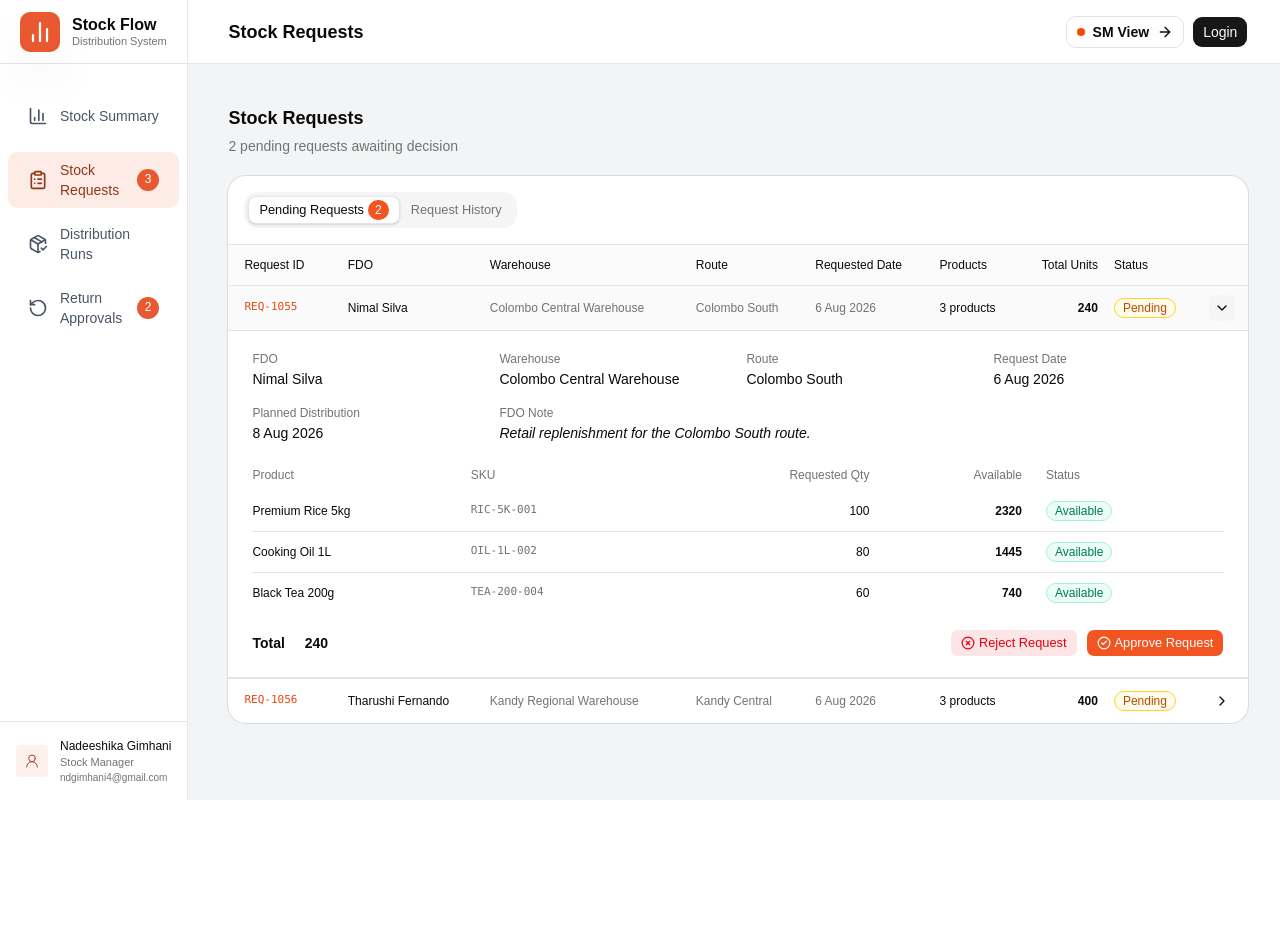
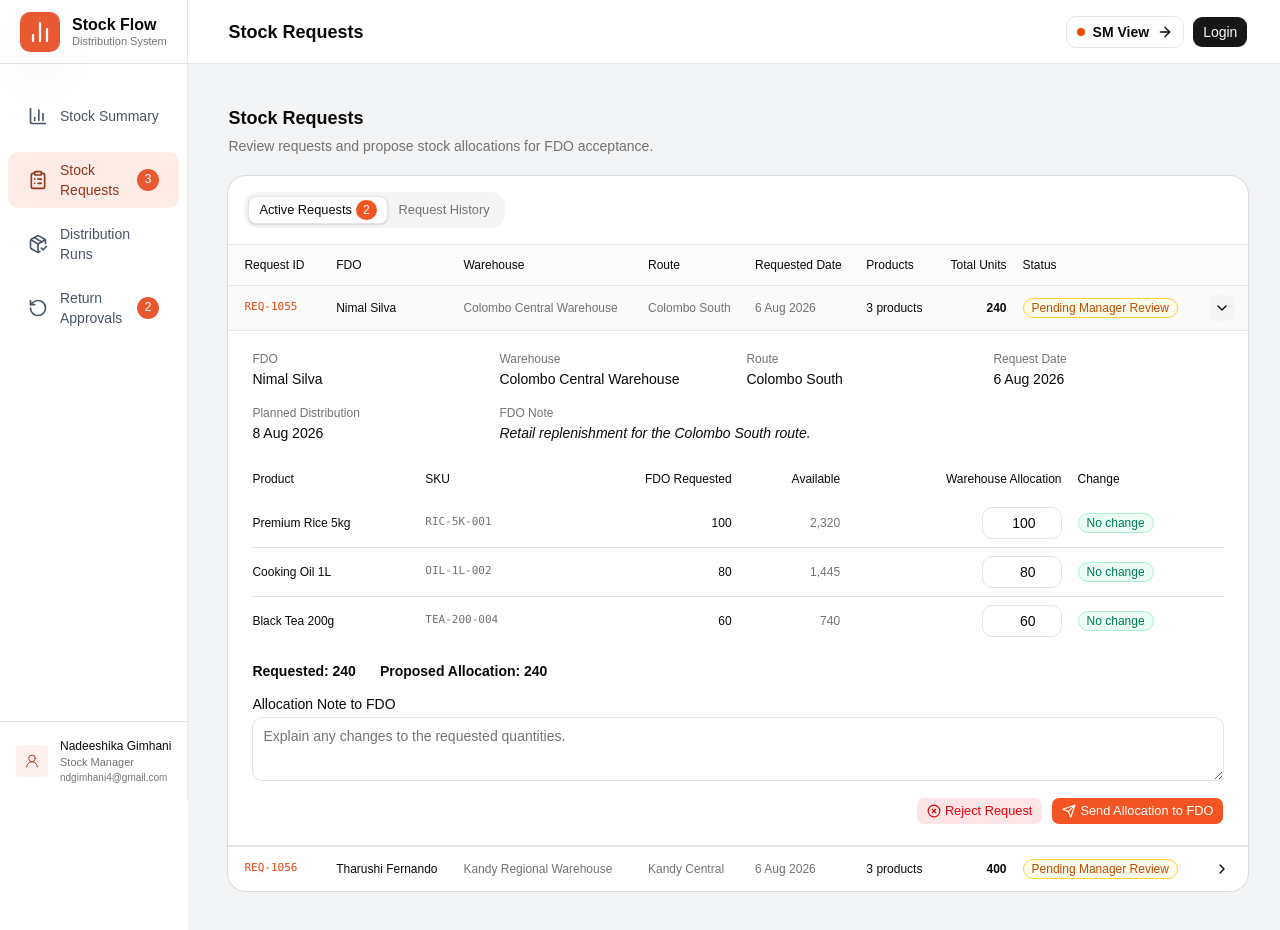
Before and after one commit to nadeeshikagimhani/warehouse-management-system, a React (Vite) app: page /stock-requests in a window 1280 px wide. Both pictures are taken after a click on the element 738 px from the left and 307 px from the top of the page. Before the commit the page ends 800 px from the top, so only its background shows below. Built offline with nearby package versions, Linux system fonts and the light colour scheme.

Commit message:
Updated 3-way handshake

```diff
--- a/src/pages/sm/stock-requests/com/StockRequestsTable.jsx
+++ b/src/pages/sm/stock-requests/com/StockRequestsTable.jsx
@@ -1,17 +1,34 @@
 import { useState } from "react";
 
-import { Badge } from "../../../../components/ui/badge";
-import { Button } from "../../../../components/ui/button";
-import { Card, CardHeader } from "../../../../components/ui/card";
-import { pendingStockRequests } from "../../../../data/mock/stock-requests";
+import { Badge } from "@/components/ui/badge";
+import { Button } from "@/components/ui/button";
+import { Card, CardHeader } from "@/components/ui/card";
+import { pendingStockRequests } from "@/data/mock/stock-requests";
 
 import PendingRequestsTable from "./pending-request/PendingRequestsTable";
 import RequestHistoryTable from "./request-history/RequestHistoryTable";
 
 function StockRequestsTable() {
   const [view, setView] = useState("pending");
+  const [requests, setRequests] = useState(pendingStockRequests);
   const isPending = view === "pending";
-  const isHistory = view === "history";
+
+  function sendAllocation(requestId, products, note) {
+    setRequests((current) => current.map((request) =>
+      request.id === requestId && request.status === "pending"
+        ? {
+            ...request,
+            status: "awaiting-fdo-acceptance",
+            allocationDate: new Intl.DateTimeFormat("en-GB", {
+              day: "numeric", month: "short", year: "numeric",
+            }).format(new Date()),
+            allocationNote: note,
+            allocatedTotalUnits: products.reduce((total, product) => total + product.allocated, 0),
+            products,
+          }
+        : request,
+    ));
+  }
 
   return (
     <Card className="gap-0 rounded-2xl py-0 shadow-none">
@@ -26,19 +43,18 @@ function StockRequestsTable() {
             className={isPending ? "bg-background shadow-sm" : "text-muted-foreground"}
             onClick={() => setView("pending")}
           >
-            Pending Requests
+            Active Requests
             <Badge className="bg-[#f25522] px-1.5 text-white">
-              {pendingStockRequests.length}
+              {requests.length}
             </Badge>
           </Button>
-
           <Button
             type="button"
             role="tab"
             size="sm"
-            variant={isHistory ? "outline" : "ghost"}
-            aria-selected={isHistory}
-            className={isHistory ? "bg-background shadow-sm" : "text-muted-foreground"}
+            variant={!isPending ? "outline" : "ghost"}
+            aria-selected={!isPending}
+            className={!isPending ? "bg-background shadow-sm" : "text-muted-foreground"}
             onClick={() => setView("history")}
           >
             Request History
@@ -46,7 +62,9 @@ function StockRequestsTable() {
         </div>
       </CardHeader>
 
-      {isPending ?<PendingRequestsTable /> :<RequestHistoryTable />}
+      {isPending ? (
+        <PendingRequestsTable requests={requests} onSendAllocation={sendAllocation} />
+      ) : <RequestHistoryTable />}
     </Card>
   );
 }
--- a/src/pages/sm/stock-requests/com/pending-request/PendingRequestDetails.jsx
+++ b/src/pages/sm/stock-requests/com/pending-request/PendingRequestDetails.jsx
@@ -1,16 +1,58 @@
+import { useState } from "react";
 import { CircleAlert } from "lucide-react";
 
-import { DetailField, RequestProductTable } from "../shared/RequestDetailParts";
-import ApproveRequestDialog from "./ApproveRequestDialog";
+import { Badge } from "@/components/ui/badge";
+import { Input } from "@/components/ui/input";
+import { Label } from "@/components/ui/label";
+import {
+  Table,
+  TableBody,
+  TableCell,
+  TableHead,
+  TableHeader,
+  TableRow,
+} from "@/components/ui/table";
+import { Textarea } from "@/components/ui/textarea";
+
+import { DetailField } from "../shared/RequestDetailParts";
 import RejectRequestDialog from "./RejectRequestDialog";
+import SendAllocationDialog from "./SendAllocationDialog";
 
-function PendingRequestDetails({ request }) {
+function PendingRequestDetails({ request, onSendAllocation }) {
+  const [quantities, setQuantities] = useState(() =>
+    Object.fromEntries(request.products.map((product) => [product.sku, String(product.requested)])),
+  );
+  const [allocationNote, setAllocationNote] = useState("");
+  const isSent = request.status === "awaiting-fdo-acceptance";
   const hasInsufficientStock = request.products.some(
     (product) => product.available < product.requested,
   );
+  const allocatedProducts = request.products.map((product) => {
+    const value = quantities[product.sku] ?? "";
+    const parsed = /^(0|[1-9]\d*)$/.test(value) ? Number(value) : NaN;
+    return {
+      ...product,
+      allocated: isSent ? product.allocated : parsed,
+    };
+  });
+  const validAllocation = allocatedProducts.every(
+    (product) => Number.isSafeInteger(product.allocated) &&
+      product.allocated >= 0 &&
+      product.allocated <= product.requested &&
+      product.allocated <= product.available,
+  );
+  const allocatedTotal = allocatedProducts.reduce(
+    (total, product) => total + (Number.isFinite(product.allocated) ? product.allocated : 0),
+    0,
+  );
+  const hasChanges = allocatedProducts.some(
+    (product) => product.allocated !== product.requested,
+  );
+  const note = isSent ? request.allocationNote : allocationNote;
+  const canSend = validAllocation && allocatedTotal > 0 && (!hasChanges || note.trim());
 
   return (
-    <div className="space-y-4 border-b bg-background px-6 py-5">
+    <div className="space-y-4 border-b bg-white px-6 py-5">
       <div className="grid gap-4 sm:grid-cols-2 lg:grid-cols-4">
         <DetailField label="FDO">{request.fdo}</DetailField>
         <DetailField label="Warehouse">{request.warehouse}</DetailField>
@@ -22,27 +64,113 @@ function PendingRequestDetails({ request }) {
         </DetailField>
       </div>
 
-      {hasInsufficientStock ? (
-        <div className="flex items-start gap-2 rounded-lg border border-red-200 bg-red-50 px-3 py-3 text-sm text-red-700">
-          <CircleAlert className="mt-0.5 size-4 shrink-0" />
-          <p>
-            One or more products have insufficient stock. This request cannot be
-            approved until stock is replenished.
-          </p>
+      {isSent ? (
+        <div className="rounded-lg border border-blue-200 bg-blue-50 px-3 py-3 text-sm text-blue-800">
+          Allocation sent to {request.fdo}. A run will be created only after the FDO accepts it.
+        </div>
+      ) : hasInsufficientStock ? (
+        <div className="flex items-start gap-2 rounded-lg border border-amber-300 bg-amber-50 px-3 py-3 text-sm text-amber-800">
+          <CircleAlert aria-hidden="true" className="mt-0.5 size-4 shrink-0" />
+          <p>Some requested quantities exceed stock. Reduce the allocation to available units before sending it.</p>
         </div>
       ) : null}
 
-      <RequestProductTable products={request.products} showAvailability />
+      <Table className="min-w-175 text-xs">
+        <TableHeader>
+          <TableRow className="hover:bg-transparent">
+            <TableHead className="px-0">Product</TableHead>
+            <TableHead>SKU</TableHead>
+            <TableHead className="text-right">FDO Requested</TableHead>
+            <TableHead className="text-right">Available</TableHead>
+            <TableHead className="text-right">Warehouse Allocation</TableHead>
+            <TableHead>Change</TableHead>
+          </TableRow>
+        </TableHeader>
+        <TableBody>
+          {allocatedProducts.map((product) => {
+            const difference = product.allocated - product.requested;
+            const invalid = !Number.isSafeInteger(product.allocated) ||
+              product.allocated < 0 ||
+              product.allocated > product.requested ||
+              product.allocated > product.available;
 
-      <div className="flex flex-wrap items-center justify-between gap-3">
-        <p className="text-sm font-semibold">
-          Total <span className="ml-4 tabular-nums">{request.totalUnits}</span>
-        </p>
-        <div className="flex gap-2">
+            return (
+              <TableRow key={product.sku} className="hover:bg-transparent">
+                <TableCell className="px-0 font-medium">{product.name}</TableCell>
+                <TableCell className="font-mono text-[11px] text-muted-foreground">{product.sku}</TableCell>
+                <TableCell className="text-right tabular-nums">{product.requested}</TableCell>
+                <TableCell className="text-right tabular-nums text-muted-foreground">
+                  {product.available.toLocaleString("en-US")}
+                </TableCell>
+                <TableCell className="text-right">
+                  {isSent ? (
+                    <span className="font-semibold tabular-nums">{product.allocated}</span>
+                  ) : (
+                    <Input
+                      type="number"
+                      min="0"
+                      max={Math.min(product.requested, product.available)}
+                      step="1"
+                      value={quantities[product.sku]}
+                      onChange={(event) => setQuantities((current) => ({
+                        ...current,
+                        [product.sku]: event.target.value,
+                      }))}
+                      aria-label={`Allocation for ${product.name}`}
+                      aria-invalid={invalid || undefined}
+                      className="ml-auto w-20 bg-white text-right"
+                    />
+                  )}
+                </TableCell>
+                <TableCell>
+                  <Badge
+                    variant="outline"
+                    className={invalid || difference < 0
+                      ? "border-amber-300 bg-amber-50 text-amber-700"
+                      : "border-emerald-200 bg-emerald-50 text-emerald-700"}
+                  >
+                    {invalid ? "Adjust quantity" : difference === 0 ? "No change" : `${difference} units`}
+                  </Badge>
+                </TableCell>
+              </TableRow>
+            );
+          })}
+        </TableBody>
+      </Table>
+
+      <div className="flex flex-wrap gap-6 text-sm font-semibold tabular-nums">
+        <p>Requested: {request.totalUnits}</p>
+        <p>Proposed Allocation: {allocatedTotal}</p>
+      </div>
+
+      <div className="grid gap-1.5">
+        <Label htmlFor={`allocation-note-${request.id}`}>Allocation Note to FDO{hasChanges && !isSent ? " *" : ""}</Label>
+        {isSent ? (
+          <p className="text-sm italic">{note || "No allocation note."}</p>
+        ) : (
+          <Textarea
+            id={`allocation-note-${request.id}`}
+            value={allocationNote}
+            onChange={(event) => setAllocationNote(event.target.value)}
+            placeholder="Explain any changes to the requested quantities."
+            rows={2}
+          />
+        )}
+      </div>
+
+      {!isSent ? (
+        <div className="flex flex-wrap justify-end gap-2">
           <RejectRequestDialog request={request} />
-          <ApproveRequestDialog request={request} disabled={hasInsufficientStock} />
+          <SendAllocationDialog
+            request={request}
+            products={allocatedProducts}
+            note={allocationNote.trim()}
+            allocatedTotal={allocatedTotal}
+            disabled={!canSend}
+            onSendAllocation={onSendAllocation}
+          />
         </div>
-      </div>
+      ) : null}
     </div>
   );
 }
--- a/src/pages/sm/stock-requests/com/pending-request/PendingRequestsTable.jsx
+++ b/src/pages/sm/stock-requests/com/pending-request/PendingRequestsTable.jsx
@@ -1,8 +1,8 @@
 import { Fragment, useState } from "react";
 import { ChevronDown, ChevronRight } from "lucide-react";
 
-import { Button } from "../../../../../components/ui/button";
-import { CardContent } from "../../../../../components/ui/card";
+import { Button } from "@/components/ui/button";
+import { CardContent } from "@/components/ui/card";
 import {
   Table,
   TableBody,
@@ -10,13 +10,12 @@ import {
   TableHead,
   TableHeader,
   TableRow,
-} from "../../../../../components/ui/table";
-import { pendingStockRequests } from "../../../../../data/mock/stock-requests";
+} from "@/components/ui/table";
 
 import RequestStatusBadge from "../shared/RequestStatusBadge";
 import PendingRequestDetails from "./PendingRequestDetails";
 
-function PendingRequestsTable() {
+function PendingRequestsTable({ requests, onSendAllocation }) {
   const [expandedRequestId, setExpandedRequestId] = useState(null);
 
   function toggleRequest(requestId) {
@@ -26,6 +25,7 @@ function PendingRequestsTable() {
   }
 
   function handleRowKeyDown(event, requestId) {
+    if (event.target !== event.currentTarget) return;
     if (event.key === "Enter" || event.key === " ") {
       event.preventDefault();
       toggleRequest(requestId);
@@ -51,7 +51,7 @@ function PendingRequestsTable() {
           </TableRow>
         </TableHeader>
         <TableBody>
-          {pendingStockRequests.map((request) => {
+          {requests.map((request) => {
             const isExpanded = expandedRequestId === request.id;
             const detailsId = `pending-request-details-${request.id}`;
 
@@ -84,7 +84,7 @@ function PendingRequestsTable() {
                       type="button"
                       variant="ghost"
                       size="icon-sm"
-                      aria-label={`${isExpanded ? "Collapse" : "Expand"}${request.id}`}
+                      aria-label={`${isExpanded ? "Collapse" : "Expand"} ${request.id}`}
                       aria-expanded={isExpanded}
                       aria-controls={detailsId}
                       onClick={(event) => {
@@ -92,14 +92,14 @@ function PendingRequestsTable() {
                         toggleRequest(request.id);
                       }}
                     >
-                      {isExpanded ?<ChevronDown /> :<ChevronRight />}
+                      {isExpanded ? <ChevronDown /> : <ChevronRight />}
                     </Button>
                   </TableCell>
                 </TableRow>
                 {isExpanded ? (
                   <TableRow id={detailsId} className="hover:bg-transparent">
                     <TableCell colSpan={9} className="p-0 whitespace-normal">
-                      <PendingRequestDetails request={request} />
+                      <PendingRequestDetails request={request} onSendAllocation={onSendAllocation} />
                     </TableCell>
                   </TableRow>
                 ) : null}
--- /dev/null
+++ b/src/pages/sm/stock-requests/com/pending-request/SendAllocationDialog.jsx
@@ -0,0 +1,58 @@
+import { Send } from "lucide-react";
+
+import { Button } from "@/components/ui/button";
+import {
+  Dialog,
+  DialogClose,
+  DialogContent,
+  DialogDescription,
+  DialogFooter,
+  DialogHeader,
+  DialogTitle,
+  DialogTrigger,
+} from "@/components/ui/dialog";
+
+function SendAllocationDialog({ request, products, note, allocatedTotal, disabled, onSendAllocation }) {
+  return (
+    <Dialog>
+      <DialogTrigger
+        render={
+          <Button
+            type="button"
+            size="sm"
+            disabled={disabled}
+            className="bg-[#f25522] text-white hover:bg-[#dd4617]"
+          />
+        }
+      >
+        <Send aria-hidden="true" />
+        Send Allocation to FDO
+      </DialogTrigger>
+
+      <DialogContent className="bg-white">
+        <DialogHeader>
+          <DialogTitle>Send Allocation for {request.id}?</DialogTitle>
+          <DialogDescription>
+            Send your proposed allocation of {allocatedTotal} units to {request.fdo}.
+            The original request for {request.totalUnits} units stays unchanged.
+            The FDO must accept this allocation before a distribution run is created.
+          </DialogDescription>
+        </DialogHeader>
+
+        <DialogFooter>
+          <DialogClose render={<Button type="button" variant="outline" />}>
+            Cancel
+          </DialogClose>
+          <DialogClose
+            onClick={() => onSendAllocation(request.id, products, note)}
+            render={<Button type="button" className="bg-[#f25522] text-white hover:bg-[#dd4617]" />}
+          >
+            Send Allocation
+          </DialogClose>
+        </DialogFooter>
+      </DialogContent>
+    </Dialog>
+  );
+}
+
+export default SendAllocationDialog;
--- a/src/pages/sm/stock-requests/com/shared/RequestStatusBadge.jsx
+++ b/src/pages/sm/stock-requests/com/shared/RequestStatusBadge.jsx
@@ -1,9 +1,13 @@
-import { Badge } from "../../../../../components/ui/badge";
+import { Badge } from "@/components/ui/badge";
 
 const statusConfig = {
   pending: {
-    label: "Pending",
+    label: "Pending Manager Review",
     className: "border-amber-300 bg-amber-50 text-amber-700",
+  },
+  "awaiting-fdo-acceptance": {
+    label: "Awaiting FDO Acceptance",
+    className: "border-blue-200 bg-blue-50 text-blue-700",
   },
   approved: {
     label: "Approved",
--- a/src/pages/sm/stock-requests/index.jsx
+++ b/src/pages/sm/stock-requests/index.jsx
@@ -1,16 +1,15 @@
-import SMLayout from "../../../layouts/SMLayout";
-import { pendingStockRequests } from "../../../data/mock/stock-requests";
+import SMLayout from "@/layouts/SMLayout";
 
 import StockRequestsTable from "./com/StockRequestsTable";
 
 function StockRequests() {
   return (
     <SMLayout>
-      <div className="mx-auto w-full space-y-5">
+      <div className="mx-auto w-full max-w-6xl space-y-5">
         <div>
           <h1 className="text-lg font-semibold">Stock Requests</h1>
           <p className="mt-1 text-sm text-muted-foreground">
-            {pendingStockRequests.length} pending requests awaiting decision
+            Review requests and propose stock allocations for FDO acceptance.
           </p>
         </div>
 
```
